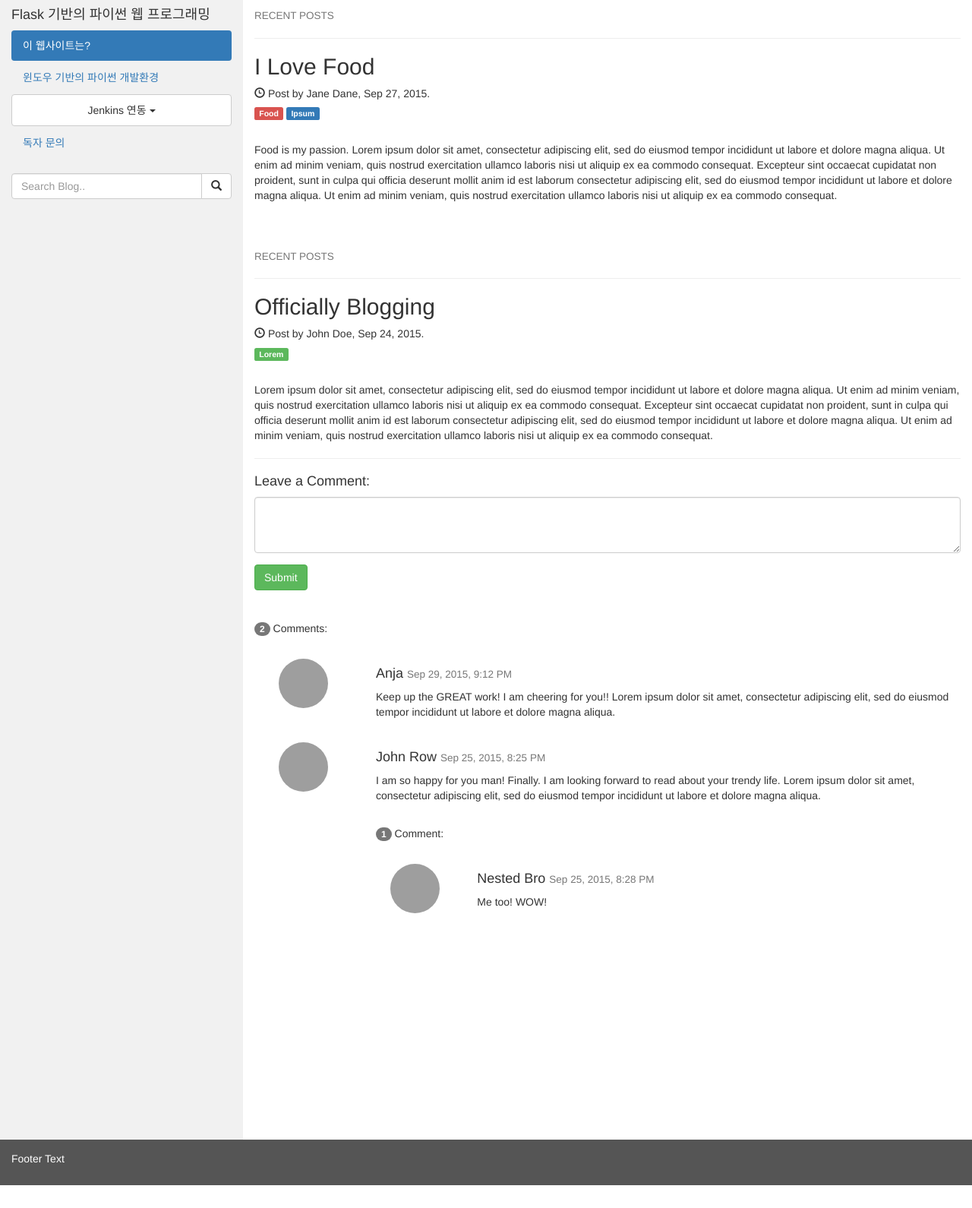
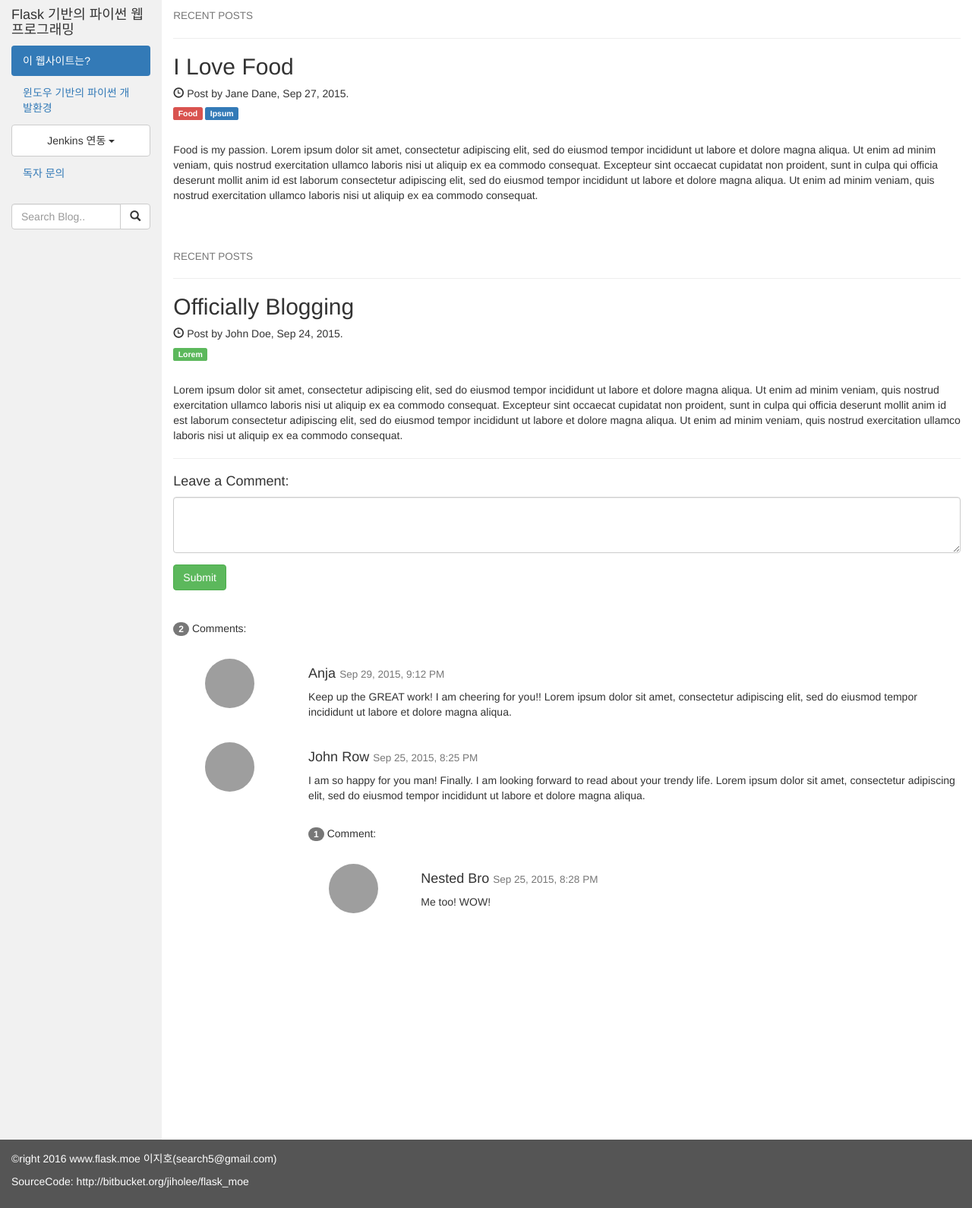
Before and after one commit to MrMoonKr/flask_moe-doc, a Flask app: page / in a window 1280 px wide. Shown: the whole page at 76% size. Before the commit the page ends 1560 px from the top, so only its background shows below. Run offline with Flask 2, Linux system fonts and the light colour scheme; some libraries are stand-ins or nearby versions; grey boxes are pictures that could not be loaded.

Commit message:
site updating..

```diff
--- a/flask_moe/templates/base.html
+++ b/flask_moe/templates/base.html
@@ -48,7 +48,7 @@
     <body>
         <div class="container-fluid">
             <div class="row content">
-                <div class="col-sm-3 sidenav">
+                <div class="col-sm-2 sidenav">
                     <h4>Flask 기반의 파이썬 웹 프로그래밍</h4>
                     <ul class="nav nav-pills nav-stacked">
                         <li class="active"><a href="#section1">이 웹사이트는?</a></li>
@@ -80,7 +80,7 @@
                         </span>
                     </div>
                 </div>
-                <div class="col-sm-9">
+                <div class="col-sm-10">
                     {% block content_block %}
                     {% endblock %}
                 </div>
@@ -88,7 +88,8 @@
         </div>
 
         <footer class="container-fluid">
-          <p>Footer Text</p>
+            <p>&copyright 2016 www.flask.moe 이지호(search5@gmail.com)</p>
+            <p>SourceCode: http://bitbucket.org/jiholee/flask_moe</p>
         </footer>
 
         <!-- jQuery (necessary for Bootstrap's JavaScript plugins) -->
```
